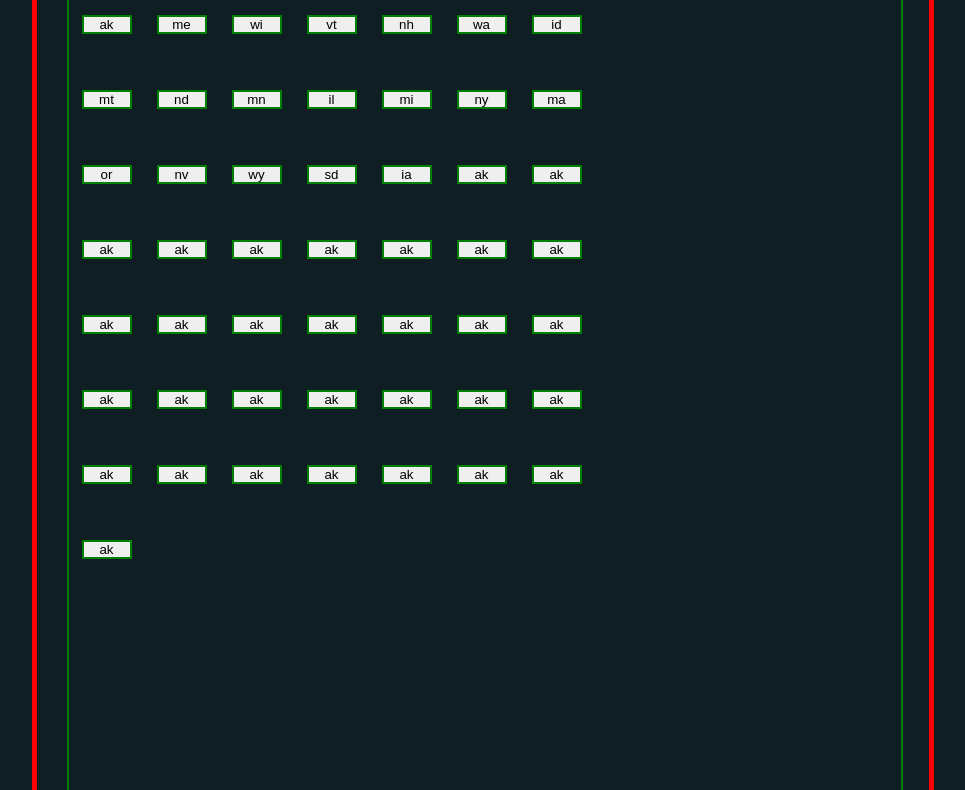
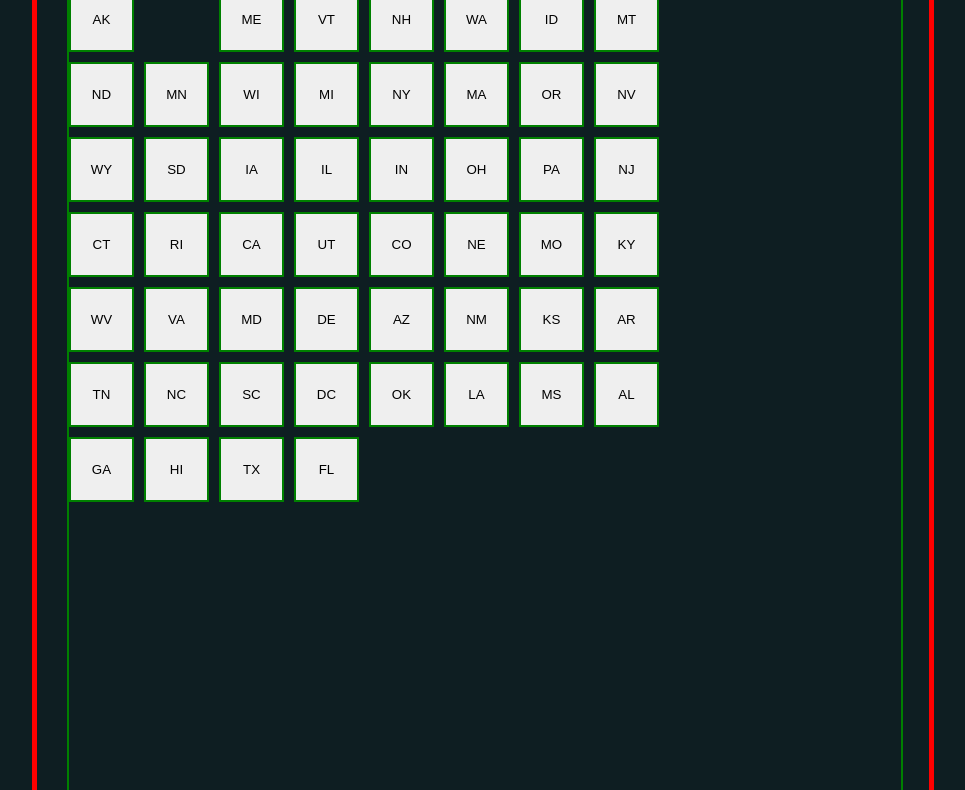
Before and after one commit to justinHAYESdouglas/CovidConcious, a website: page Public/index.html in a window 1280 px wide. Shown: the part 87-877 px from the top of the page, without its empty margins (157-1122 px from the left). Drawn offline with nearby package versions, Linux system fonts and the light colour scheme.

Commit message:
Updated position of states to reflect new tile map in discord

```diff
--- a/Public/scripts/map.js
+++ b/Public/scripts/map.js
@@ -1,11 +1,33 @@
 $(document).ready(function(){
 
+
+
+  //loop through json file and assing each state a button with an id
   $.getJSON("/scripts/states.json", function(json){
+
+
      $.each(json,function (i, json){
        $("#map-container").append("<button id ="+json.abbr+">"+json.abbr+"</button>")
+     })
 
-     })
+
+  //position buttons in the shape of the US
+  //TODO make this not terrible
+  let blank =('<span class = "blank"></span>');
+
+  $("#AK").after(blank);
+
+
   });
 
 
+
+
+
+
+
+
+
+
+
 });
--- a/Public/scripts/states.json
+++ b/Public/scripts/states.json
@@ -1,203 +1,207 @@
 [{
   "name": "Alaska",
-  "abbr": "ak",
+  "abbr": "AK",
   "pos": 1
 },
 {
  "name": "Main",
- "abbr": "me",
+ "abbr": "ME",
  "pos": 2
 },{
- "name": "Wisconsin",
- "abbr": "wi",
- "pos": 3
-},{
   "name": "Vermont",
- "abbr": "vt",
+  "abbr": "VT",
   "pos": 4
 },{
   "name": "New Hampshire",
- "abbr": "nh",
+  "abbr": "NH",
   "pos": 5
 },{
   "name": "Washington",
- "abbr": "wa",
+  "abbr": "WA",
   "pos": 6
  },{
   "name": "Idaho",
- "abbr": "id",
+  "abbr": "ID",
   "pos": 7
  },{
   "name": "Montana",
- "abbr": "mt",
+  "abbr": "MT",
   "pos": 8
  },{
   "name": "North Dakota",
- "abbr": "nd",
+  "abbr": "ND",
   "pos": 9
  },{
  "name": "Minnesota",
- "abbr": "mn",
+ "abbr": "MN",
  "pos": 10
 },{
- "name": "Illinois",
- "abbr": "il",
- "pos": 11
+  "name": "Wisconsin",
+  "abbr": "WI",
+  "pos": 3
  },{
   "name": "Michigan",
- "abbr": "mi",
+  "abbr": "MI",
   "pos": 12
  },{
  "name": "New York",
- "abbr": "ny",
+ "abbr": "NY",
  "pos": 13
 },{
  "name": "Massachusetts",
- "abbr": "ma",
+ "abbr": "MA",
  "pos": 14
 },{
  "name": "Oregon",
- "abbr": "or",
+ "abbr": "OR",
  "pos": 15
 },{
  "name": "Nevada",
- "abbr": "nv",
+ "abbr": "NV",
  "pos": 16
 },{
  "name": "Wyoming",
- "abbr": "wy",
+ "abbr": "WY",
  "pos": 17
 },{
  "name": "South Dakota",
- "abbr": "sd",
+ "abbr": "SD",
  "pos": 18
 },{
  "name": "Iowa",
- "abbr": "ia",
+ "abbr": "IA",
  "pos": 19
 },{
- "name": "Alaska",
- "abbr": "ak",
+  "name": "Illinois",
+  "abbr": "IL",
+  "pos": 11
+ },{
+ "name": "Indiana",
+ "abbr": "IN",
  "pos": 20
 },{
- "name": "Alaska",
- "abbr": "ak",
+ "name": "Ohio",
+ "abbr": "OH",
  "pos": 21
 },{
- "name": "Alaska",
- "abbr": "ak",
+ "name": "Pennsylvania",
+ "abbr": "PA",
  "pos": 22
 },{
- "name": "Alaska",
- "abbr": "ak",
+ "name": "New Jersey",
+ "abbr": "NJ",
  "pos": 23
 },{
- "name": "Alaska",
- "abbr": "ak",
+ "name": "Connecticut",
+ "abbr": "CT",
  "pos": 24
 },{
- "name": "Alaska",
- "abbr": "ak",
+ "name": "Rhode Island",
+ "abbr": "RI",
  "pos": 25
 },{
- "name": "Alaska",
- "abbr": "ak",
+ "name": "California",
+ "abbr": "CA",
  "pos": 26
 },{
- "name": "Alaska",
- "abbr": "ak",
+ "name": "Utah",
+ "abbr": "UT",
  "pos": 27
 },{
- "name": "Alaska",
- "abbr": "ak",
+ "name": "Colorado",
+ "abbr": "CO",
  "pos": 28
 },{
- "name": "Alaska",
- "abbr": "ak",
+ "name": "Nebraska",
+ "abbr": "NE",
  "pos": 29
 },{
- "name": "Alaska",
- "abbr": "ak",
+ "name": "Missouri",
+ "abbr": "MO",
  "pos": 30
 },{
- "name": "Alaska",
- "abbr": "ak",
+ "name": "Kentucky",
+ "abbr": "KY",
  "pos": 31
 },{
- "name": "Alaska",
- "abbr": "ak",
+ "name": "West Virginia",
+ "abbr": "WV",
  "pos": 32
 },{
- "name": "Alaska",
- "abbr": "ak",
+ "name": "Virginia",
+ "abbr": "VA",
  "pos": 33
 },{
- "name": "Alaska",
- "abbr": "ak",
+ "name": "Maryland",
+ "abbr": "MD",
  "pos": 34
 },{
- "name": "Alaska",
- "abbr": "ak",
+ "name": "Delaware",
+ "abbr": "DE",
  "pos": 35
 },{
- "name": "Alaska",
- "abbr": "ak",
+ "name": "Arizona",
+ "abbr": "AZ",
  "pos": 36
 },{
- "name": "Alaska",
- "abbr": "ak",
+ "name": "New Mexico",
+ "abbr": "NM",
  "pos": 37
 },{
- "name": "Alaska",
- "abbr": "ak",
+ "name": "Kansas",
+ "abbr": "KS",
  "pos": 38
 },{
- "name": "Alaska",
- "abbr": "ak",
+ "name": "Arkansas",
+ "abbr": "AR",
  "pos": 39
 },{
- "name": "Alaska",
- "abbr": "ak",
+ "name": "Tennessee",
+ "abbr": "TN",
  "pos": 40
 },{
- "name": "Alaska",
- "abbr": "ak",
+ "name": "North Carolina",
+ "abbr": "NC",
  "pos": 41
 },{
- "name": "Alaska",
- "abbr": "ak",
+ "name": "South Carolina",
+ "abbr": "SC",
  "pos": 42
 },{
- "name": "Alaska",
- "abbr": "ak",
+ "name": "Washington DC",
+ "abbr": "DC",
  "pos": 43
 },{
- "name": "Alaska",
- "abbr": "ak",
+ "name": "Oklahoma",
+ "abbr": "OK",
  "pos": 44
 },{
- "name": "Alaska",
- "abbr": "ak",
+ "name": "Louisiana",
+ "abbr": "LA",
  "pos": 45
 },{
- "name": "Alaska",
- "abbr": "ak",
+ "name": "Mississppi",
+ "abbr": "MS",
  "pos": 46
 },{
- "name": "Alaska",
- "abbr": "ak",
+ "name": "Alabama",
+ "abbr": "AL",
  "pos": 47
 },{
- "name": "Alaska",
- "abbr": "ak",
+ "name": "Georgia",
+ "abbr": "GA",
  "pos": 48
 },{
- "name": "Alaska",
- "abbr": "ak",
+ "name": "Hawaii",
+ "abbr": "HI",
  "pos": 49
 },{
  "name": "Alaska",
- "abbr": "ak",
+ "abbr": "TX",
  "pos": 50
+},{
+  "name": "Florida",
+  "abbr": "FL",
+  "pos": 51
  }
 ]
--- a/Public/styles/map.css
+++ b/Public/styles/map.css
@@ -7,14 +7,20 @@ header{
   display: grid;
   margin: auto;
   width: 100%;
-  grid-template-rows: repeat(11, 75px);
-  grid-template-columns: repeat(7, 75px);
+  grid-template-rows: repeat(12, 75px);
+  grid-template-columns: repeat(8, 75px);
   border: 2px solid green;
 
 }
 
 #map-container button{
-  width: 50px;
-  margin: auto;
+  width: 65px;
+  height: 65px;
   border: 2px solid green;
 }
+
+.blank-space{
+  width: 65px;
+  height: 65px;
+  color: var(--text-color);
+}
```
Also changed, not shown: Public/index.html (+0 -51 lines). Lines whose indentation alone changed are shown as unchanged.
